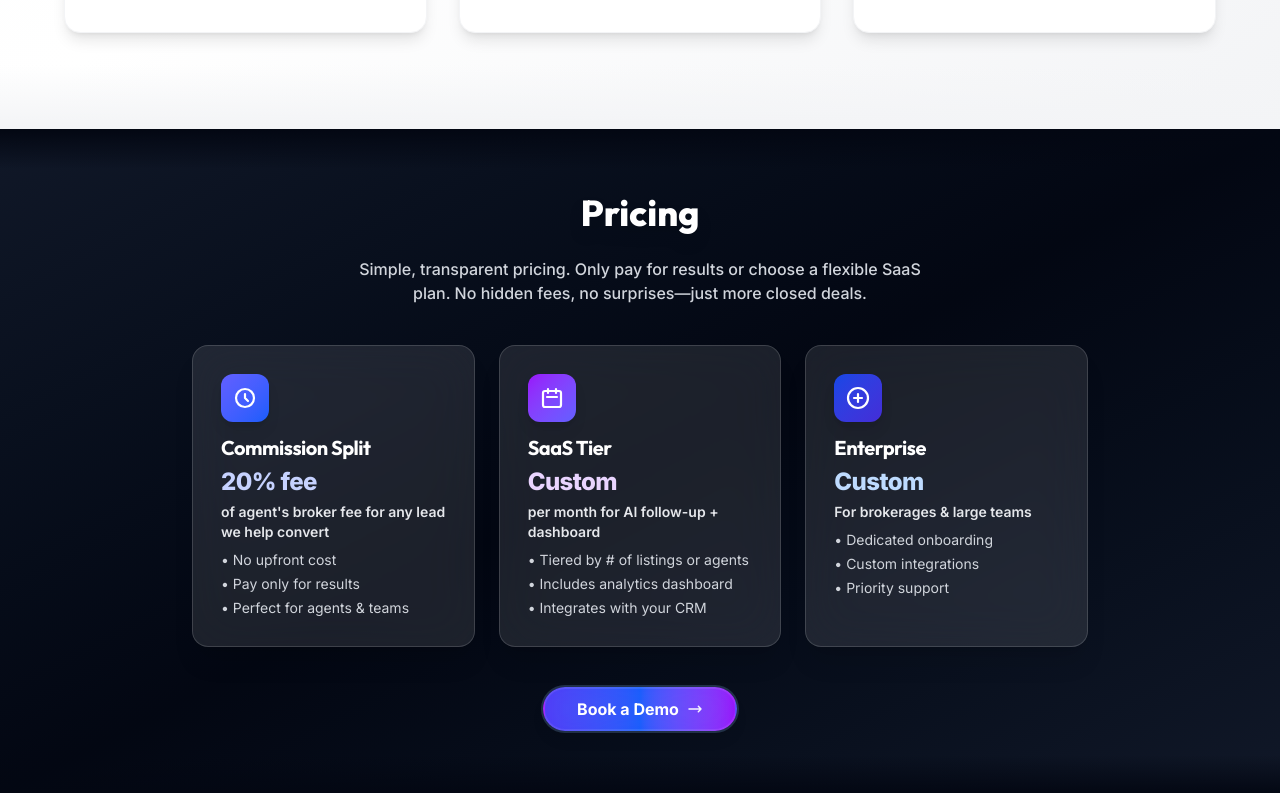
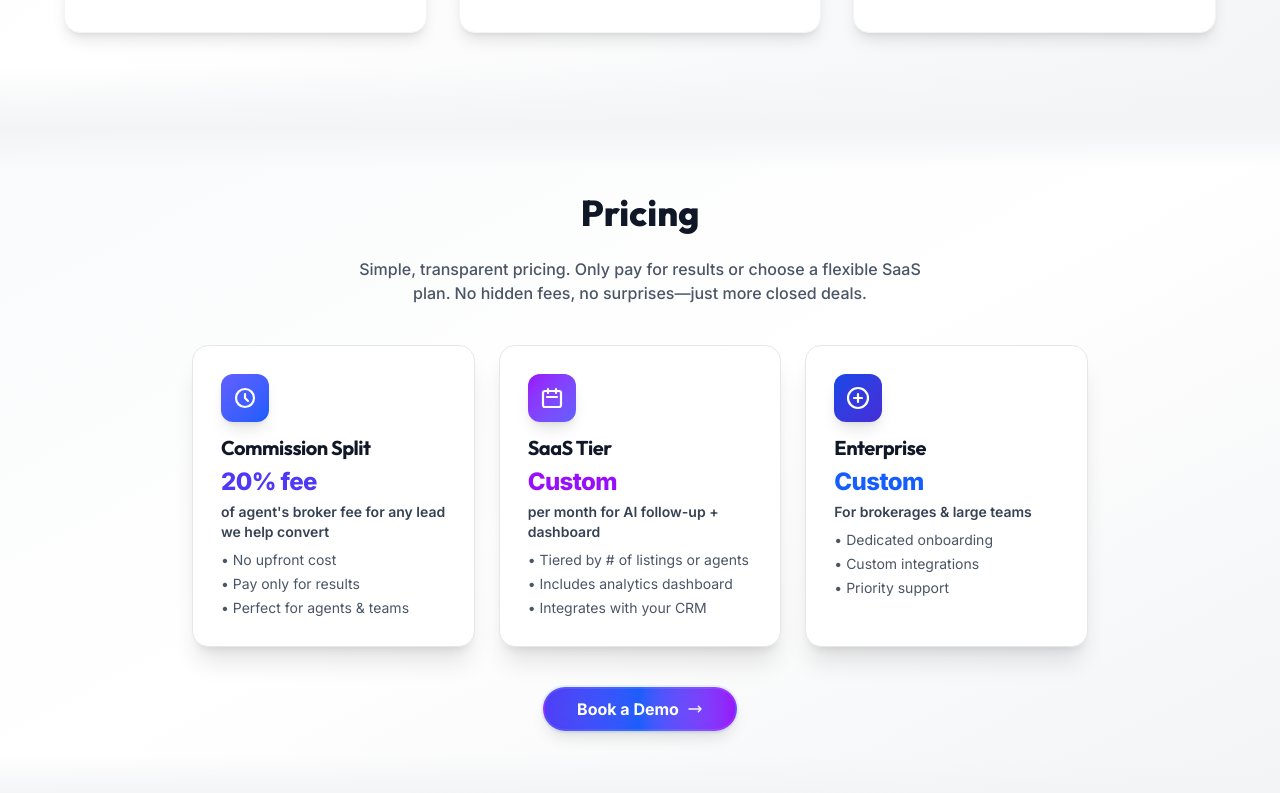
Before and after one commit to MiloMargolis/ai-leasing-agent-website, a Next.js app: page / in a window 1280 px wide. Shown: the part 2107-2900 px from the top of the page. Built offline with nearby package versions, Linux system fonts and the light colour scheme.

Commit message:
changing color scheme

```diff
--- a/app/page.tsx
+++ b/app/page.tsx
@@ -427,51 +427,51 @@ export default function Home() {
 
       {/* Pricing Section */}
       <section
-        className="relative py-16 px-4 md:px-0 bg-gradient-to-br from-gray-900 via-gray-950 to-gray-900"
+        className="relative py-16 px-4 md:px-0 bg-gradient-to-br from-gray-50 via-white to-gray-100"
       >
-        <div className="absolute top-0 left-0 right-0 h-10 bg-gradient-to-b from-gray-950 to-transparent"></div>
-        <div className="absolute bottom-0 left-0 right-0 h-10 bg-gradient-to-t from-gray-950 to-transparent"></div>
+        <div className="absolute top-0 left-0 right-0 h-10 bg-gradient-to-b from-gray-100 to-transparent"></div>
+        <div className="absolute bottom-0 left-0 right-0 h-10 bg-gradient-to-t from-gray-100 to-transparent"></div>
         <div className="max-w-4xl mx-auto relative z-10">
-          <h2 className="text-4xl font-extrabold text-white mb-6 font-heading text-center drop-shadow-xl">Pricing</h2>
-          <p className="text-base text-gray-300 text-center mb-10 max-w-xl mx-auto font-medium">Simple, transparent pricing. Only pay for results or choose a flexible SaaS plan. No hidden fees, no surprises—just more closed deals.</p>
+          <h2 className="text-4xl font-extrabold text-gray-900 mb-6 font-heading text-center">Pricing</h2>
+          <p className="text-base text-gray-600 text-center mb-10 max-w-xl mx-auto font-medium">Simple, transparent pricing. Only pay for results or choose a flexible SaaS plan. No hidden fees, no surprises—just more closed deals.</p>
           <div className="grid md:grid-cols-3 gap-6">
             {/* Commission Split */}
-            <div className="relative bg-white/10 backdrop-blur-xl border border-white/15 rounded-2xl shadow-xl p-7 flex flex-col items-start text-left min-h-[180px] transition-transform duration-200 hover:-translate-y-1 hover:shadow-2xl group">
+            <div className="relative bg-white border border-gray-200 rounded-2xl shadow-xl p-7 flex flex-col items-start text-left min-h-[180px] transition-transform duration-200 hover:-translate-y-1 hover:shadow-2xl group">
               <div className="w-12 h-12 rounded-xl bg-gradient-to-br from-indigo-500 to-blue-600 flex items-center justify-center shadow-lg mb-3">
                 <svg className="w-6 h-6 text-white" fill="none" stroke="currentColor" strokeWidth={2.2} viewBox="0 0 24 24"><path strokeLinecap="round" strokeLinejoin="round" d="M12 8v4l3 3m6-3a9 9 0 11-18 0 9 9 0 0118 0z" /></svg>
               </div>
-              <h3 className="text-xl font-bold text-white mb-1 font-heading tracking-tight">Commission Split</h3>
-              <div className="text-2xl font-extrabold text-indigo-200 mb-1 tracking-tight">20% fee</div>
-              <div className="text-gray-200 mb-2 font-semibold text-sm">of agent's broker fee for any lead we help convert</div>
-              <ul className="text-gray-300 text-sm space-y-1 mb-0">
+              <h3 className="text-xl font-bold text-gray-900 mb-1 font-heading tracking-tight">Commission Split</h3>
+              <div className="text-2xl font-extrabold text-indigo-600 mb-1 tracking-tight">20% fee</div>
+              <div className="text-gray-700 mb-2 font-semibold text-sm">of agent's broker fee for any lead we help convert</div>
+              <ul className="text-gray-600 text-sm space-y-1 mb-0">
                 <li>• No upfront cost</li>
                 <li>• Pay only for results</li>
                 <li>• Perfect for agents & teams</li>
               </ul>
             </div>
             {/* SaaS Tier */}
-            <div className="relative bg-white/10 backdrop-blur-xl border border-white/15 rounded-2xl shadow-xl p-7 flex flex-col items-start text-left min-h-[180px] transition-transform duration-200 hover:-translate-y-1 hover:shadow-2xl group">
+            <div className="relative bg-white border border-gray-200 rounded-2xl shadow-xl p-7 flex flex-col items-start text-left min-h-[180px] transition-transform duration-200 hover:-translate-y-1 hover:shadow-2xl group">
               <div className="w-12 h-12 rounded-xl bg-gradient-to-br from-purple-600 to-indigo-500 flex items-center justify-center shadow-lg mb-3">
                 <svg className="w-6 h-6 text-white" fill="none" stroke="currentColor" strokeWidth={2.2} viewBox="0 0 24 24"><path strokeLinecap="round" strokeLinejoin="round" d="M8 7V3m8 4V3m-9 8h10M5 21h14a2 2 0 002-2V7a2 2 0 00-2-2H5a2 2 0 00-2 2v12a2 2 0 002 2z" /></svg>
               </div>
-              <h3 className="text-xl font-bold text-white mb-1 font-heading tracking-tight">SaaS Tier</h3>
-              <div className="text-2xl font-extrabold text-purple-200 mb-1 tracking-tight">Custom</div>
-              <div className="text-gray-200 mb-2 font-semibold text-sm">per month for AI follow-up + dashboard</div>
-              <ul className="text-gray-300 text-sm space-y-1 mb-0">
+              <h3 className="text-xl font-bold text-gray-900 mb-1 font-heading tracking-tight">SaaS Tier</h3>
+              <div className="text-2xl font-extrabold text-purple-600 mb-1 tracking-tight">Custom</div>
+              <div className="text-gray-700 mb-2 font-semibold text-sm">per month for AI follow-up + dashboard</div>
+              <ul className="text-gray-600 text-sm space-y-1 mb-0">
                 <li>• Tiered by # of listings or agents</li>
                 <li>• Includes analytics dashboard</li>
                 <li>• Integrates with your CRM</li>
               </ul>
             </div>
             {/* Enterprise Option */}
-            <div className="relative bg-white/10 backdrop-blur-xl border border-white/15 rounded-2xl shadow-xl p-7 flex flex-col items-start text-left min-h-[180px] transition-transform duration-200 hover:-translate-y-1 hover:shadow-2xl group">
+            <div className="relative bg-white border border-gray-200 rounded-2xl shadow-xl p-7 flex flex-col items-start text-left min-h-[180px] transition-transform duration-200 hover:-translate-y-1 hover:shadow-2xl group">
               <div className="w-12 h-12 rounded-xl bg-gradient-to-br from-blue-700 to-indigo-700 flex items-center justify-center shadow-lg mb-3">
                 <svg className="w-6 h-6 text-white" fill="none" stroke="currentColor" strokeWidth={2.2} viewBox="0 0 24 24"><circle cx="12" cy="12" r="10" /><path strokeLinecap="round" strokeLinejoin="round" d="M8 12h8M12 8v8" /></svg>
               </div>
-              <h3 className="text-xl font-bold text-white mb-1 font-heading tracking-tight">Enterprise</h3>
-              <div className="text-2xl font-extrabold text-blue-200 mb-1 tracking-tight">Custom</div>
-              <div className="text-gray-200 mb-2 font-semibold text-sm">For brokerages & large teams</div>
-              <ul className="text-gray-300 text-sm space-y-1 mb-0">
+              <h3 className="text-xl font-bold text-gray-900 mb-1 font-heading tracking-tight">Enterprise</h3>
+              <div className="text-2xl font-extrabold text-blue-600 mb-1 tracking-tight">Custom</div>
+              <div className="text-gray-700 mb-2 font-semibold text-sm">For brokerages & large teams</div>
+              <ul className="text-gray-600 text-sm space-y-1 mb-0">
                 <li>• Dedicated onboarding</li>
                 <li>• Custom integrations</li>
                 <li>• Priority support</li>
```
